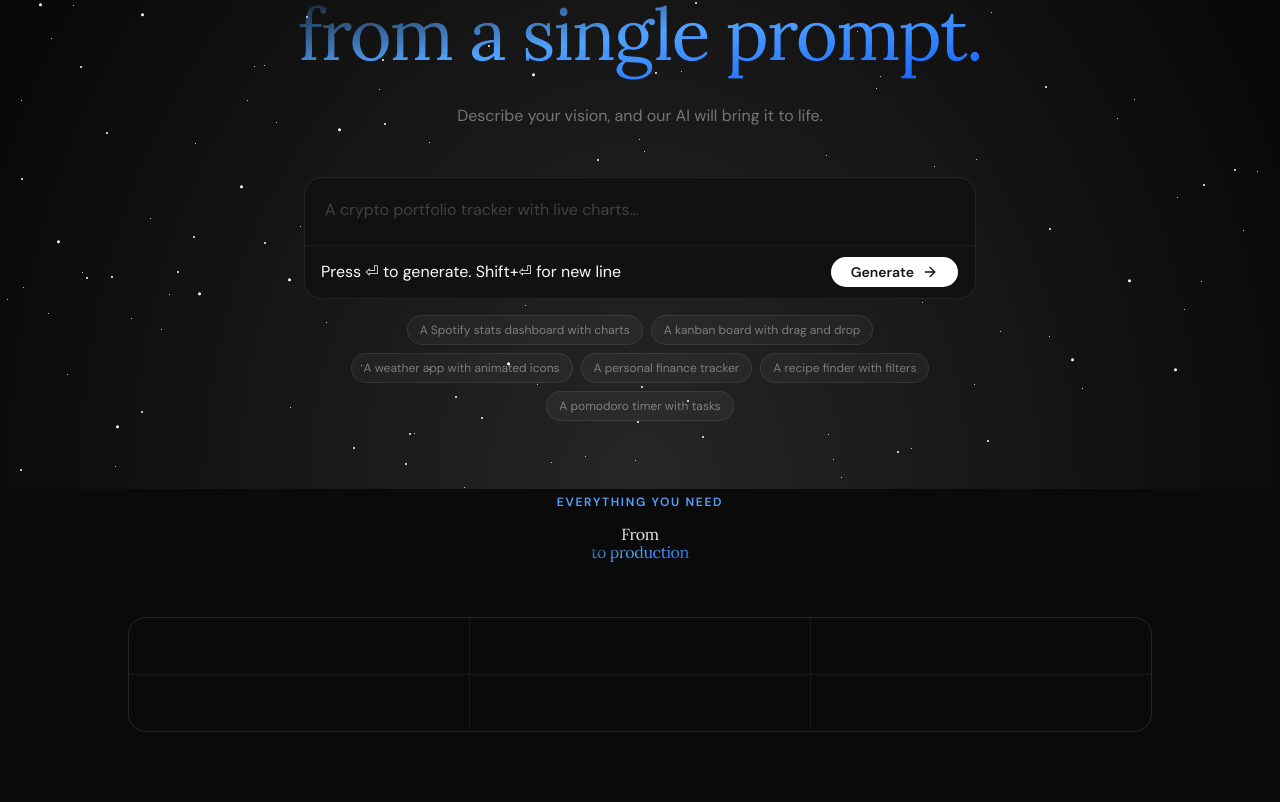
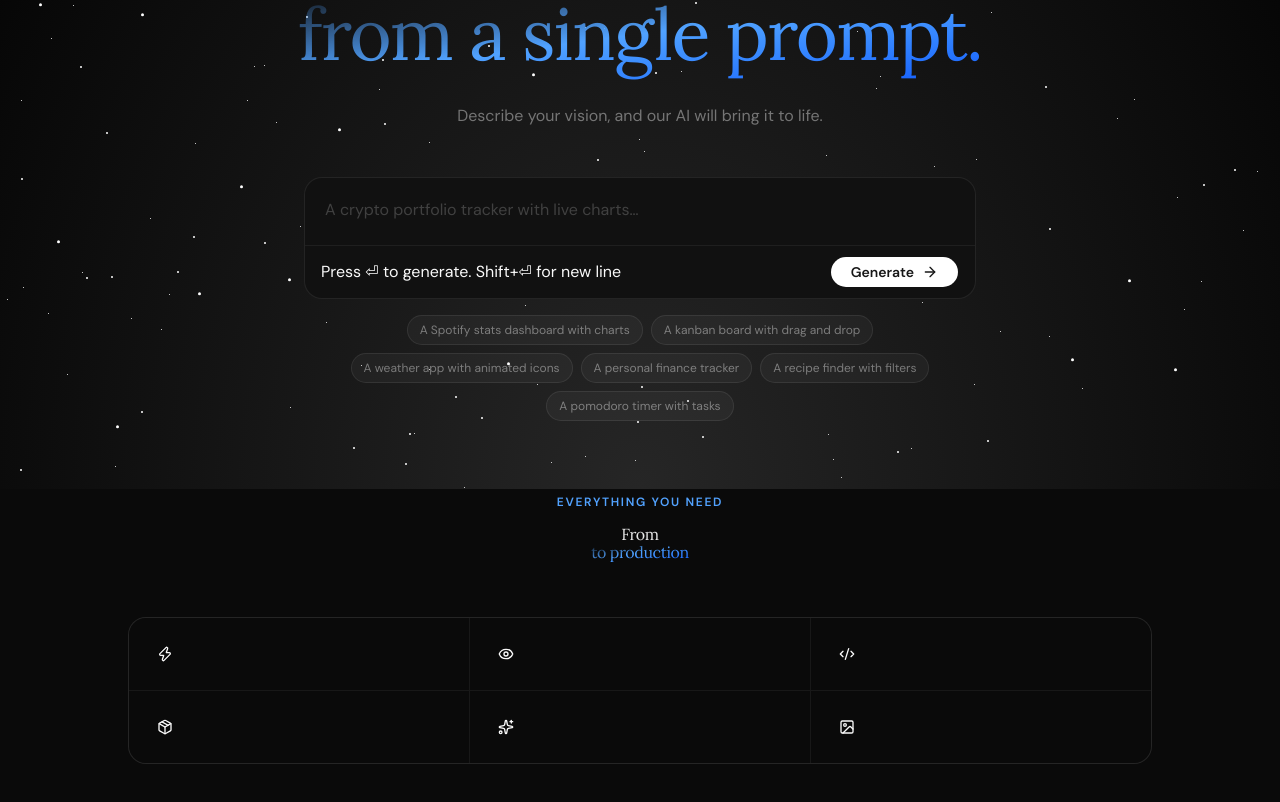
Before and after one commit to moonspark78/ai-app-builder, a Next.js app: page / in a window 1280 px wide. Shown: the part 311-1113 px from the top of the page. Built offline with nearby package versions, Linux system fonts and the light colour scheme; no server answers.

Commit message:
:art: working on Page.tsx  /././  :art:

```diff
--- a/app/page.tsx
+++ b/app/page.tsx
@@ -148,6 +148,9 @@ export default function Home() {
                 key={label}
                 className="group bg-[#0a0a0a] p-7 hover:bg-[#0f0f0f]"
               >
+                  <div>
+                      <Icon className="h-4 w-4" />
+                  </div>
               </div>
             )
           })}
```
